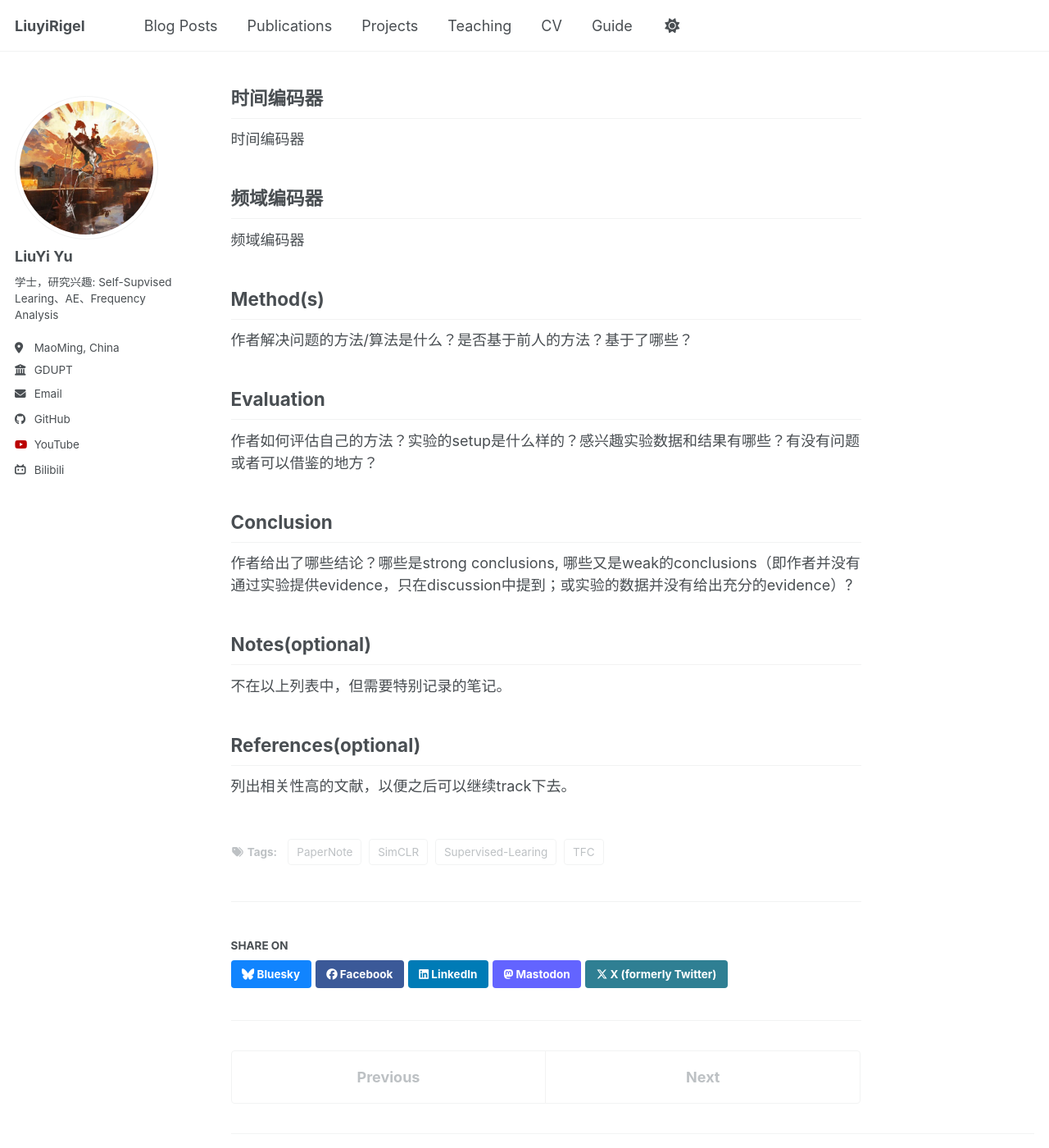
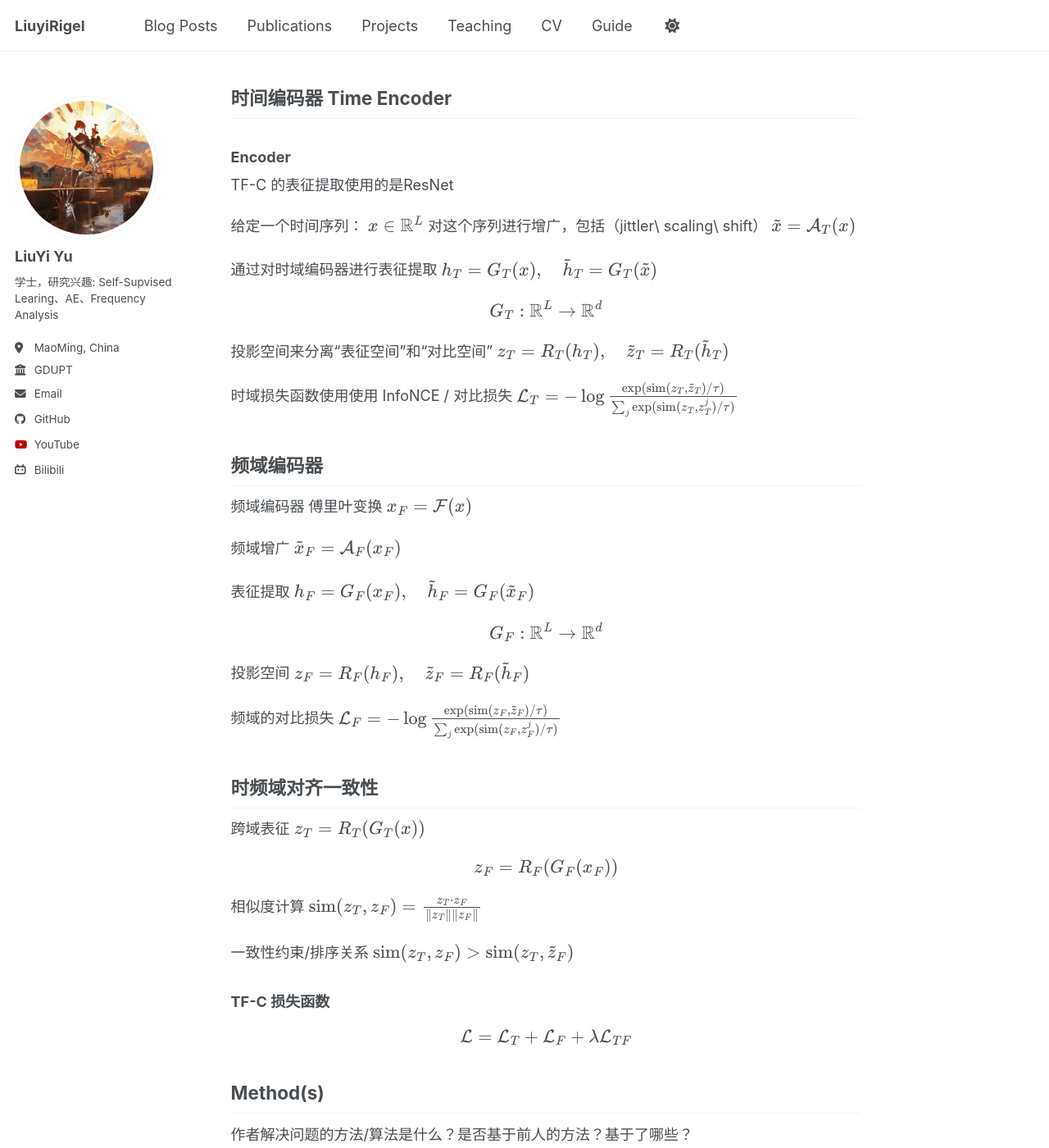
Before and after one commit to LiuyiRigel/LiuyiRigel.github.io, a Jekyll site: the page built from _posts/2026-03-25-paper-note-2.md, in a window 1280 px wide and 1400 px high, scrolled down 625 px. Shown: the whole window at 82% size. Built offline with Jekyll 4.4.1, drawn with Linux system fonts in a browser that asks for light colours; a script bundle is joined from its source files by our own code; library files that are not in the unit come from our copies.

Commit message:
modified:   _posts/2026-03-25-paper-note-2.md

```diff
--- a/_posts/2026-03-25-paper-note-2.md
+++ b/_posts/2026-03-25-paper-note-2.md
@@ -20,11 +20,96 @@ tags:
 ------
 
 
-## 时间编码器
-时间编码器
+## 时间编码器 Time Encoder
+### Encoder
+TF-C 的表征提取使用的是ResNet
+
+给定一个时间序列：
+$$
+x \in \mathbb{R}^{L}
+$$
+对这个序列进行增广，包括（jittler\ scaling\ shift）
+$$
+\tilde{x} = \mathcal{A}_T(x)
+$$
+
+通过对时域编码器进行表征提取
+$$
+h_T = G_T(x), \quad \tilde{h}_T = G_T(\tilde{x})
+$$
+
+$$
+G_T: \mathbb{R}^{L} \rightarrow \mathbb{R}^{d}
+$$
+
+投影空间来分离“表征空间”和“对比空间”
+$$
+z_T = R_T(h_T), \quad \tilde{z}_T = R_T(\tilde{h}_T)
+$$
+
+
+时域损失函数使用使用 InfoNCE / 对比损失
+$$
+\mathcal{L}_T = -\log \frac{\exp(\text{sim}(z_T, \tilde{z}_T)/\tau)}{\sum_{j} \exp(\text{sim}(z_T, z_T^j)/\tau)}
+$$
 
 ## 频域编码器
 频域编码器
+傅里叶变换
+$$
+x_F = \mathcal{F}(x)
+$$
+
+频域增广
+$$
+\tilde{x}_F = \mathcal{A}_F(x_F)
+$$
+
+表征提取
+$$
+h_F = G_F(x_F), \quad \tilde{h}_F = G_F(\tilde{x}_F)
+$$
+
+$$
+G_F: \mathbb{R}^{L} \rightarrow \mathbb{R}^{d}
+$$
+
+投影空间
+$$
+z_F = R_F(h_F), \quad \tilde{z}_F = R_F(\tilde{h}_F)
+$$
+
+频域的对比损失
+$$
+\mathcal{L}_F = -\log \frac{\exp(\text{sim}(z_F, \tilde{z}_F)/\tau)}{\sum_{j} \exp(\text{sim}(z_F, z_F^j)/\tau)}
+$$
+
+
+## 时频域对齐一致性
+跨域表征
+$$
+z_T = R_T(G_T(x))
+$$
+
+$$
+z_F = R_F(G_F(x_F))
+$$
+
+相似度计算
+$$
+\text{sim}(z_T, z_F) = \frac{z_T \cdot z_F}{\|z_T\| \|z_F\|}
+$$
+
+一致性约束/排序关系
+$$
+\text{sim}(z_T, z_F) > \text{sim}(z_T, \tilde{z}_F)
+$$
+
+### TF-C 损失函数
+
+$$
+\mathcal{L} = \mathcal{L}_T + \mathcal{L}_F + \lambda \mathcal{L}_{TF}
+$$
 
 ## Method(s)
 作者解决问题的方法/算法是什么？是否基于前人的方法？基于了哪些？
```
